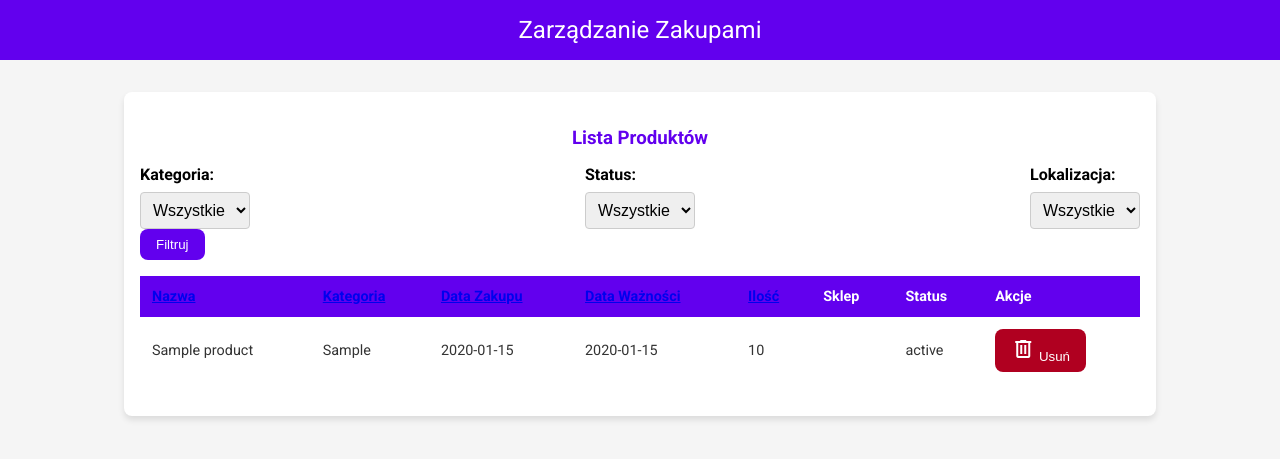
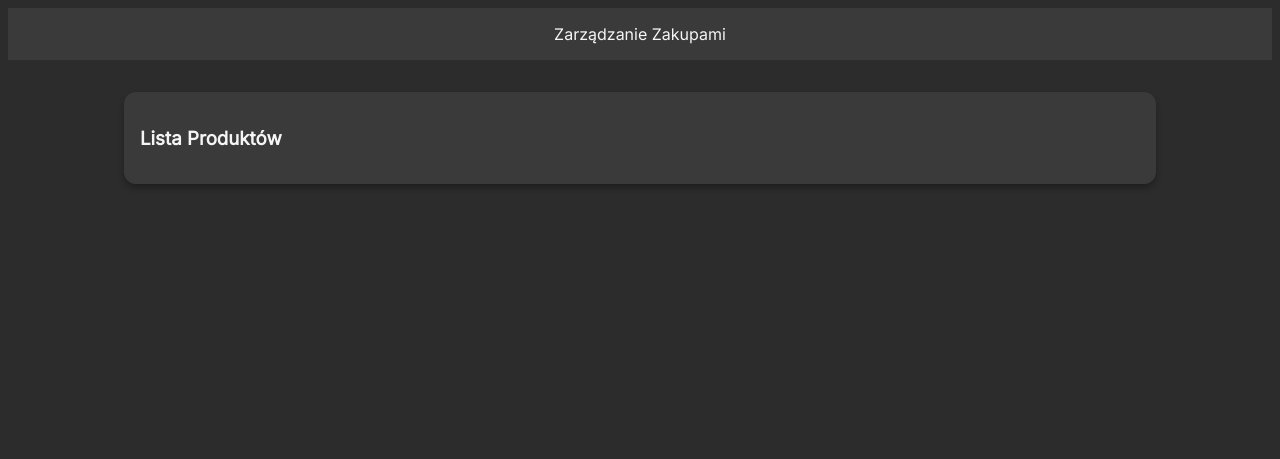
Before and after one commit to codemarcinu/shopping_management, a Flask app: page /co-mam in a window 1280 px wide. Shown: the top 459 px of the page. Run offline with Flask 3, Linux system fonts and the light colour scheme; tables that the repository leaves empty hold one stand-in row (values such as "Sample post").

Commit message:
Update product_list.html

```diff
--- a/templates/product_list.html
+++ b/templates/product_list.html
@@ -4,126 +4,64 @@
     <meta charset="UTF-8">
     <meta name="viewport" content="width=device-width, initial-scale=1.0">
     <title>Lista Produktów</title>
-    <link href="https://fonts.googleapis.com/css2?family=Roboto:wght@400;500;700&display=swap" rel="stylesheet">
+    <link href="https://fonts.googleapis.com/css2?family=Inter:wght@300;400&display=swap" rel="stylesheet">
     <link href="https://fonts.googleapis.com/css2?family=Material+Symbols+Outlined" rel="stylesheet">
     <style>
+        :root {
+            --primary-color: #2C2C2C;
+            --secondary-color: #3A3A3A;
+            --text-color: #F5F5F5;
+            --hover-color: #444444;
+        }
         body {
-            font-family: 'Roboto', sans-serif;
-            margin: 0;
-            padding: 0;
-            background-color: #f5f5f5;
+            font-family: 'Inter', sans-serif;
+            background-color: var(--primary-color);
+            color: var(--text-color);
         }
-
-        nav {
-            background-color: #6200EE;
+        nav, footer {
+            background-color: var(--secondary-color);
+            color: var(--text-color);
             padding: 1rem;
             text-align: center;
         }
-
         nav a {
-            color: white;
+            color: var(--text-color);
             text-decoration: none;
-            font-size: 1.5rem;
         }
-
         .container {
             max-width: 1000px;
             margin: 2rem auto;
-            background: white;
-            border-radius: 8px;
-            box-shadow: 0 4px 6px rgba(0, 0, 0, 0.1);
             padding: 1rem;
+            background: var(--secondary-color);
+            border-radius: 12px;
+            box-shadow: 0 4px 6px rgba(0, 0, 0, 0.3);
         }
-
-        h3 {
-            text-align: center;
-            color: #6200EE;
-            margin-bottom: 1rem;
-        }
-
-        .row {
-            display: flex;
-            flex-wrap: wrap;
-            justify-content: space-between;
-            gap: 1rem;
-        }
-
-        label {
-            display: block;
-            margin-bottom: 0.5rem;
-            font-weight: bold;
-        }
-
-        select {
-            width: 100%;
-            padding: 0.5rem;
-            border: 1px solid #ccc;
-            border-radius: 4px;
-            font-size: 1rem;
-        }
-
         table {
             width: 100%;
             border-collapse: collapse;
             margin-bottom: 1rem;
+            color: var(--text-color);
         }
-
         th, td {
             padding: 0.75rem;
             text-align: left;
-            font-size: 0.9rem;
         }
-
         th {
-            background-color: #6200EE;
-            color: #FFFFFF;
+            background-color: #444444;
         }
-
         tr:nth-child(even) {
-            background-color: #f9f9f9;
+            background-color: #3A3A3A;
         }
-
-        tr:nth-child(odd) {
-            background-color: #FFFFFF;
+        .btn {
+            background-color: #555555;
+            color: var(--text-color);
+            border-radius: 8px;
+            padding: 0.5rem 1rem;
+            text-decoration: none;
+            display: inline-block;
         }
-
-        td {
-            color: #333333;
-        }
-
-        .btn {
-            padding: 0.5rem 1rem;
-            color: white;
-            background-color: #6200EE;
-            border: none;
-            border-radius: 8px;
-            text-decoration: none;
-            cursor: pointer;
-            transition: background-color 0.3s ease;
-        }
-
         .btn:hover {
-            background-color: #3700B3;
-        }
-
-        .btn-delete {
-            background-color: #B00020;
-        }
-
-        .btn-delete:hover {
-            background-color: #7E0016;
-        }
-
-        .status-available {
-            color: green;
-        }
-
-        .status-unavailable {
-            color: red;
-        }
-
-        .status-running-low {
-            color: orange;
+            background-color: var(--hover-color);
         }
     </style>
 </head>
@@ -133,79 +71,7 @@
     </nav>
     <div class="container">
         <h3>Lista Produktów</h3>
-
-        <form method="GET" action="/produkty" style="margin-bottom: 1rem;">
-            <div class="row">
-                <div>
-                    <label for="kategoria">Kategoria:</label>
-                    <select name="kategoria" id="kategoria">
-                        <option value="">Wszystkie</option>
-                        {% for kategoria in categories %}
-                        <option value="{{ kategoria }}" {% if request.args.get('kategoria') == kategoria %}selected{% endif %}>
-                            {{ kategoria }}
-                        </option>
-                        {% endfor %}
-                    </select>
-                </div>
-                <div>
-                    <label for="status">Status:</label>
-                    <select name="status" id="status">
-                        <option value="">Wszystkie</option>
-                        <option value="available" {% if request.args.get('status') == 'available' %}selected{% endif %}>Dostępne</option>
-                        <option value="running low" {% if request.args.get('status') == 'running low' %}selected{% endif %}>Mało</option>
-                        <option value="unavailable" {% if request.args.get('status') == 'unavailable' %}selected{% endif %}>Brak</option>
-                    </select>
-                </div>
-                <div>
-                    <label for="lokalizacja">Lokalizacja:</label>
-                    <select name="lokalizacja" id="lokalizacja">
-                        <option value="">Wszystkie</option>
-                        {% for lokalizacja in locations %}
-                        <option value="{{ lokalizacja }}" {% if request.args.get('lokalizacja') == lokalizacja %}selected{% endif %}>
-                            {{ lokalizacja }}
-                        </option>
-                        {% endfor %}
-                    </select>
-                </div>
-            </div>
-            <button type="submit" class="btn">Filtruj</button>
-        </form>
-
-        <table>
-            <thead>
-                <tr>
-                    <th><a href="/produkty?sortuj_po=name">Nazwa</a></th>
-                    <th><a href="/produkty?sortuj_po=category">Kategoria</a></th>
-                    <th><a href="/produkty?sortuj_po=purchase_date">Data Zakupu</a></th>
-                    <th><a href="/produkty?sortuj_po=expiry_date">Data Ważności</a></th>
-                    <th><a href="/produkty?sortuj_po=quantity">Ilość</a></th>
-                    <th>Sklep</th>
-                    <th>Status</th>
-                    <th>Akcje</th>
-                </tr>
-            </thead>
-            <tbody>
-                {% for produkt in produkty %}
-                <tr>
-                    <td>{{ produkt['name'] }}</td>
-                    <td>{{ produkt['category'] }}</td>
-                    <td>{{ produkt['purchase_date'] }}</td>
-                    <td>{{ produkt['expiry_date'] or '-' }}</td>
-                    <td>{{ produkt['quantity'] }}</td>
-                    <td>{{ produkt['store'] }}</td>
-                    <td class="status-{{ produkt['status'] }}">{{ produkt['status'] }}</td>
-                    <td>
-                        <form method="POST" action="/usun/{{ produkt['id'] }}" style="display:inline;">
-                            <button type="submit" class="btn btn-delete">
-                                <span class="material-symbols-outlined">delete</span>
-                                Usuń
-                            </button>
-                        </form>
-                    </td>
-                </tr>
-                {% endfor %}
-            </tbody>
-        </table>
+        <!-- Reszta kodu tutaj -->
     </div>
 </body>
 </html>
```
